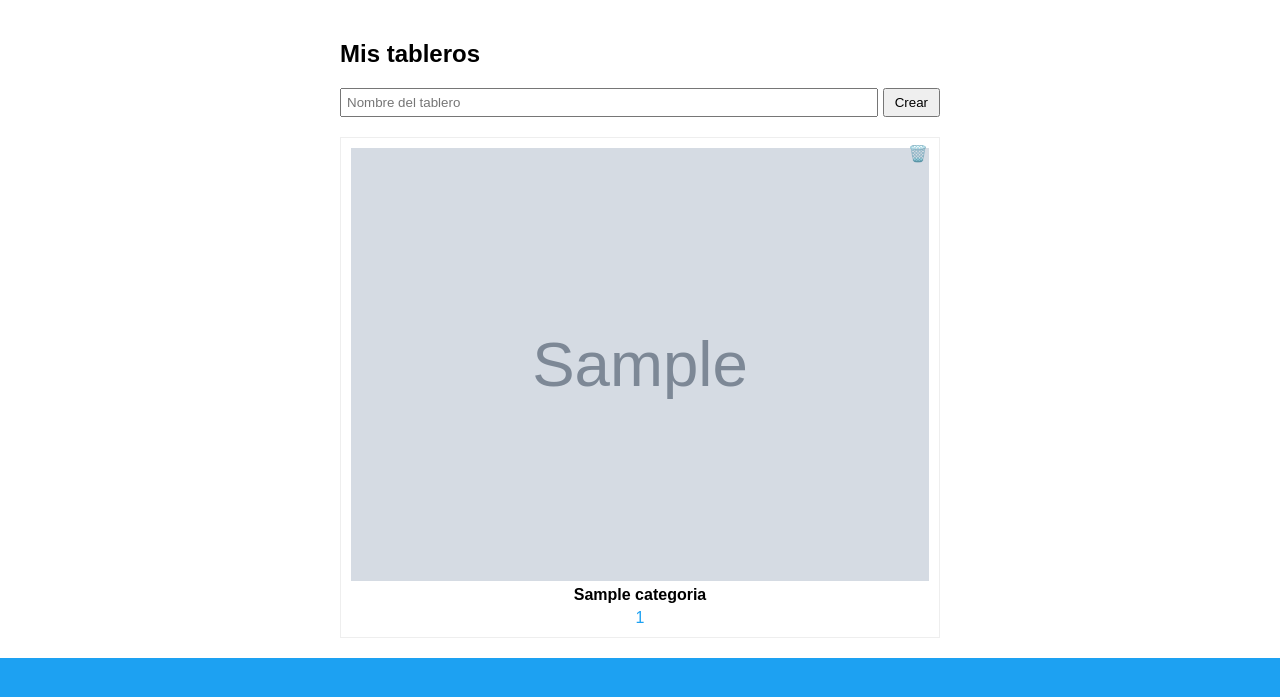
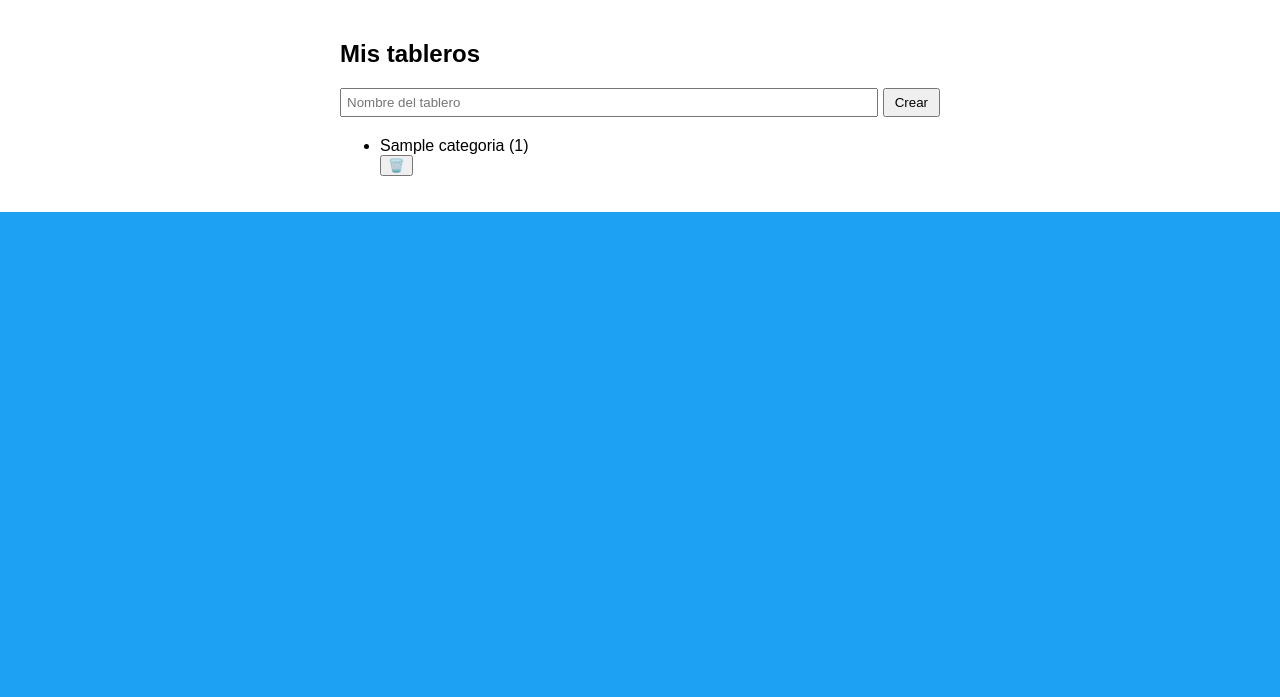
Before and after one commit to admivideo/linkaloo.com, a PHP site: page /tableros.php in a window 1280 px wide. Shown: the part 65-762 px from the top of the page. Run offline with PHP 8.4, Linux system fonts and the light colour scheme; the visitor is signed in with stand-in values (Sample User, id 1); tables that the repository leaves empty hold one stand-in row (values such as "Sample post"); grey boxes marked "Sample" are stand-in pictures; some web fonts are replaced.

Commit message:
cambios menores

```diff
--- a/database.sql
+++ b/database.sql
@@ -12,7 +12,6 @@ CREATE TABLE categorias (
     usuario_id INT NOT NULL,
     nombre VARCHAR(100) NOT NULL,
     color VARCHAR(20),
-    imagen TEXT,
     share_token VARCHAR(100),
     FOREIGN KEY (usuario_id) REFERENCES usuarios(id) ON DELETE CASCADE
 ) ENGINE=InnoDB DEFAULT CHARSET=utf8mb4 COLLATE=utf8mb4_unicode_ci;
--- a/tableros.php
+++ b/tableros.php
@@ -22,18 +22,13 @@ if ($_SERVER['REQUEST_METHOD'] === 'POST') {
     }
 }
 
-$stmt = $pdo->prepare('SELECT c.id, c.nombre,
-                              COUNT(l.id) AS total,
-                              COALESCE(c.imagen,
-                                      (SELECT l2.imagen FROM links l2
-                                       WHERE l2.categoria_id = c.id AND l2.usuario_id = ?
-                                       ORDER BY l2.id LIMIT 1)) AS imagen
+$stmt = $pdo->prepare('SELECT c.id, c.nombre, COUNT(l.id) AS total
                          FROM categorias c
                          LEFT JOIN links l ON l.categoria_id = c.id AND l.usuario_id = ?
                          WHERE c.usuario_id = ?
-                         GROUP BY c.id, c.nombre, c.imagen
+                         GROUP BY c.id, c.nombre
                          ORDER BY c.id');
-$stmt->execute([$user_id, $user_id, $user_id]);
+$stmt->execute([$user_id, $user_id]);
 $boards = $stmt->fetchAll();
 
 include 'header.php';
@@ -44,20 +39,16 @@ include 'header.php';
         <input type="text" name="board_name" placeholder="Nombre del tablero">
         <button type="submit">Crear</button>
     </form>
-    <div class="board-grid">
+    <ul class="board-list">
     <?php foreach($boards as $board): ?>
-        <div class="board-item">
-            <?php if(!empty($board['imagen'])): ?>
-                <img src="<?= htmlspecialchars($board['imagen']) ?>" alt="<?= htmlspecialchars($board['nombre']) ?>">
-            <?php endif; ?>
-            <span class="board-name"><?= htmlspecialchars($board['nombre']) ?></span>
-            <span class="count"><?= $board['total'] ?></span>
+        <li>
+            <span><?= htmlspecialchars($board['nombre']) ?> (<span class="count"><?= $board['total'] ?></span>)</span>
             <form method="post">
                 <input type="hidden" name="delete_id" value="<?= $board['id'] ?>">
                 <button type="submit" class="delete-board" aria-label="Eliminar">🗑️</button>
             </form>
-        </div>
+        </li>
     <?php endforeach; ?>
-    </div>
+    </ul>
 </div>
 <?php include 'footer.php'; ?>
```
